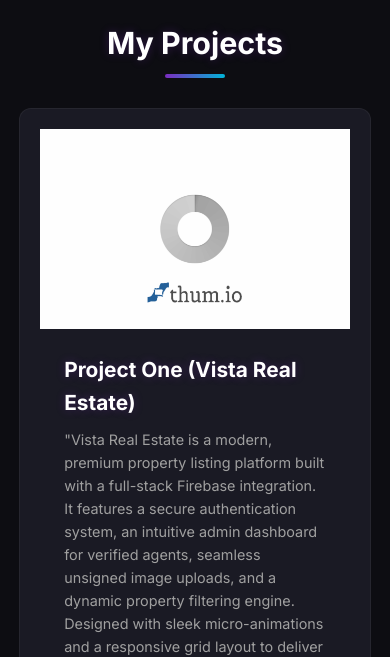
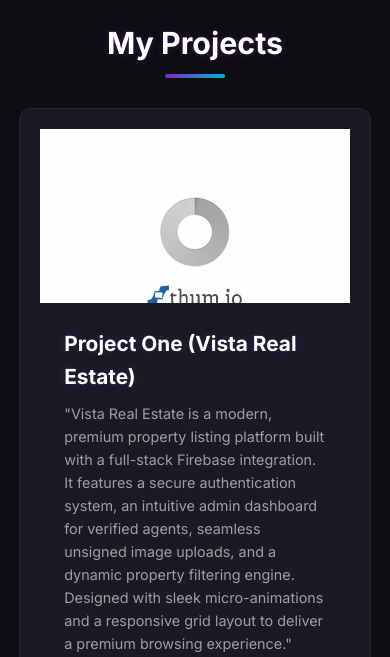
Before and after one commit to zannyphantom-13/Portfolio, a plain HTML site: page index.html in a window 390 px wide. Shown: the part 1180-1837 px from the top of the page. Drawn offline with nearby package versions, Linux system fonts and the light colour scheme; no server answers.

Commit message:
Fix project image responsiveness with aspect-ratio

```diff
--- a/style.css
+++ b/style.css
@@ -628,7 +628,8 @@ header {
 }
 
 .project-image {
-    height: 200px;
+    width: 100%;
+    aspect-ratio: 16 / 9;
     background: linear-gradient(45deg, #2a2a35, #1a1a24);
     overflow: hidden;
 }
@@ -637,6 +638,7 @@ header {
     width: 100%;
     height: 100%;
     object-fit: cover;
+    object-position: center top;
     transition: transform 0.4s ease;
 }
 
```
